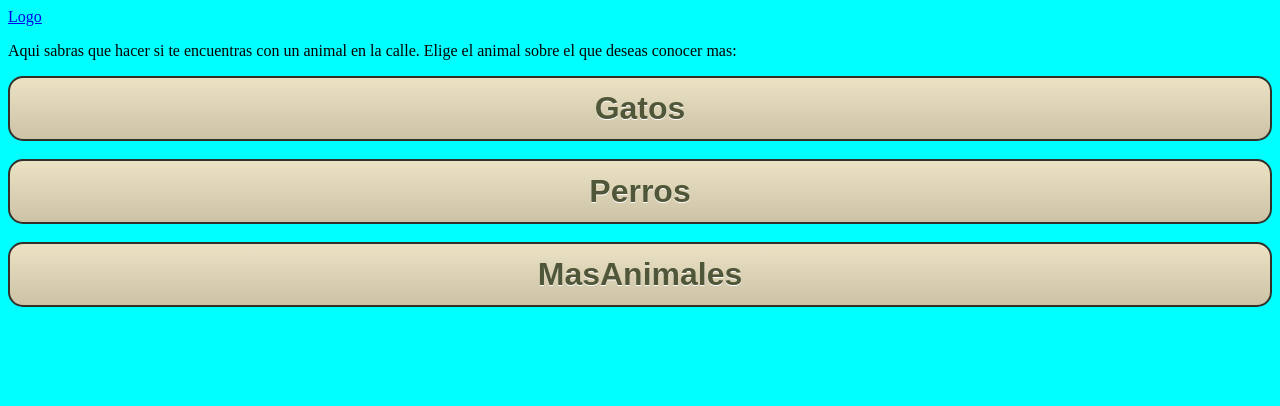
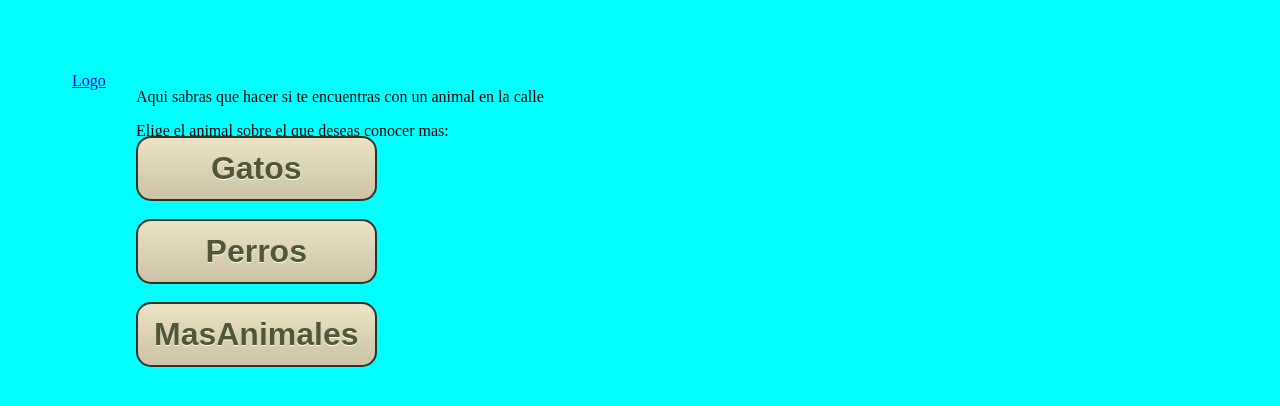
Before and after one commit to Justjuliko/Cuidados, a plain HTML site: page 1encuentros.html in a window 1280 px wide. Drawn offline with Linux system fonts and the light colour scheme.

Commit message:
julio senpai

```diff
--- a/1encuentros.html
+++ b/1encuentros.html
@@ -8,13 +8,17 @@
     <title>Encuentros</title>
     <link rel="stylesheet" href="css/main.css" />
 </head>
-<a href="index.html">Logo</a>
+<nav id="Logo"><a href="index.html">Logo</a>
+</nav>
 <body>
+    <nav id="encTxt">
     <p>
-        Aqui sabras que hacer si te encuentras con un animal en la calle.
-        Elige el animal sobre el que deseas conocer mas:
+        Aqui sabras que hacer si te encuentras con un animal en la calle
     </p>
-    <nav>
+    <p>        Elige el animal sobre el que deseas conocer mas:
+    </p>
+</nav>
+    <nav id="indexBtns">
         <a href="1encuentrosgatos.html" class="button" id="btn=encuentrosgatos">Gatos</a>
         <br />
         <a href="1encuentrosperros.html" class="button" id="btn=encuentrosperros">Perros</a>
--- a/css/main.css
+++ b/css/main.css
@@ -32,3 +32,18 @@ body {
         position: relative;
         top: 1px;
     }
+#Logo{
+    position:fixed;
+    margin-top: 5%;
+    margin-left: 5%;
+}
+#indexBtns{
+    position: absolute;
+    margin: 10%;
+}
+#encTxt{
+position: absolute;
+margin-top: 5%;
+margin-left: 10%;
+font-size:medium;
+}
```
Also changed, not shown: 1encuentrosgatos.html (+4 -2 lines), 1encuentrosperros.html (+5 -3 lines), 1masanimales.html (+5 -2 lines), 2albergues.html (+5 -3 lines), 3cuidados.html (+8 -4 lines), 3cuidadosgatos.html (+5 -2 lines), 3cuidadosperros.html (+4 -2 lines), 3masanimales.html (+5 -2 lines), index.html (+4 -3 lines).
